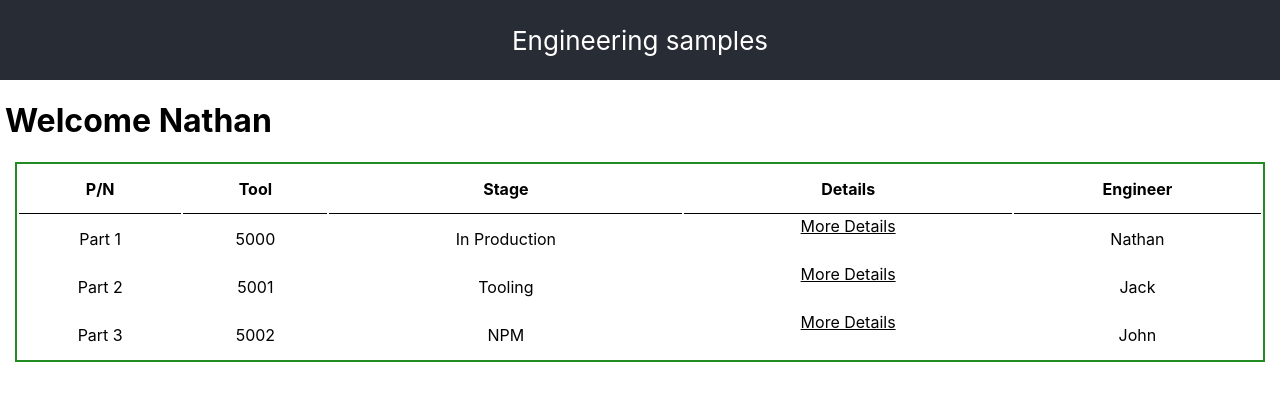
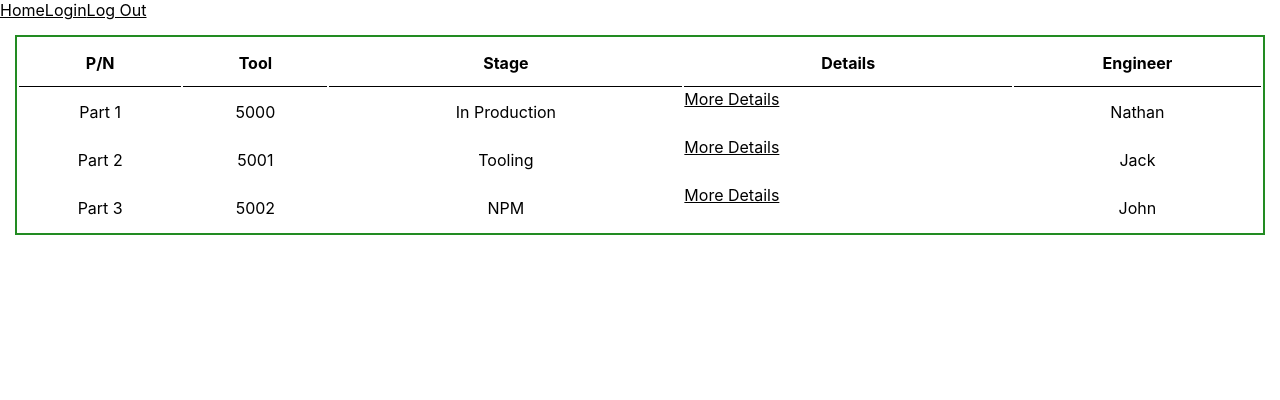
Before and after one commit to Wxmnath/engineering-samples-tracker, a React (Create React App) app: page / in a window 1280 px wide. Shown: the top 400 px of the page. Built offline with nearby package versions, Linux system fonts and the light colour scheme.

Commit message:
Links added to App and log in and log out components created

```diff
--- a/src/Components/App.js
+++ b/src/Components/App.js
@@ -1,15 +1,31 @@
 import React from "react";
-import Nametitle from "./NameTitle";
+import { BrowserRouter as Router, Link, Routes, Route } from "react-router-dom";
 import ProjectList from "./ProjectList";
+import Login from "./Login";
+import LogOut from "./LogOut";
 import "../Styles/App.css";
 
 function App() {
   return (
-    <div className="App">
-      <header className="App-header">Engineering samples</header>
-      <Nametitle />
-      <ProjectList />
-    </div>
+    <Router>
+      <nav>
+        <Link className="Home" to="/">
+          Home
+        </Link>
+        <Link className="Login" to="login">
+          Login
+        </Link>
+        <Link className="Log-out" to="log_out">
+          Log Out
+        </Link>
+      </nav>
+      <Routes>
+        <Route path="/" element={<ProjectList />} />
+        <Route path="login" element={<Login />} />
+        <Route path="log_out" element={<LogOut />} />
+        {/* <Route path=":id" element={<ProjectDisplay />} /> */}
+      </Routes>
+    </Router>
   );
 }
 
--- /dev/null
+++ b/src/Components/LogOut.js
@@ -0,0 +1,11 @@
+import React from "react";
+
+function LogOut() {
+  return (
+    <div>
+      <h1> Log Out </h1>
+    </div>
+  );
+}
+
+export default LogOut;
--- /dev/null
+++ b/src/Components/Login.js
@@ -0,0 +1,11 @@
+import React from "react";
+
+function Login() {
+  return (
+    <div>
+      <h1> Login Page</h1>
+    </div>
+  );
+}
+
+export default Login;
```
